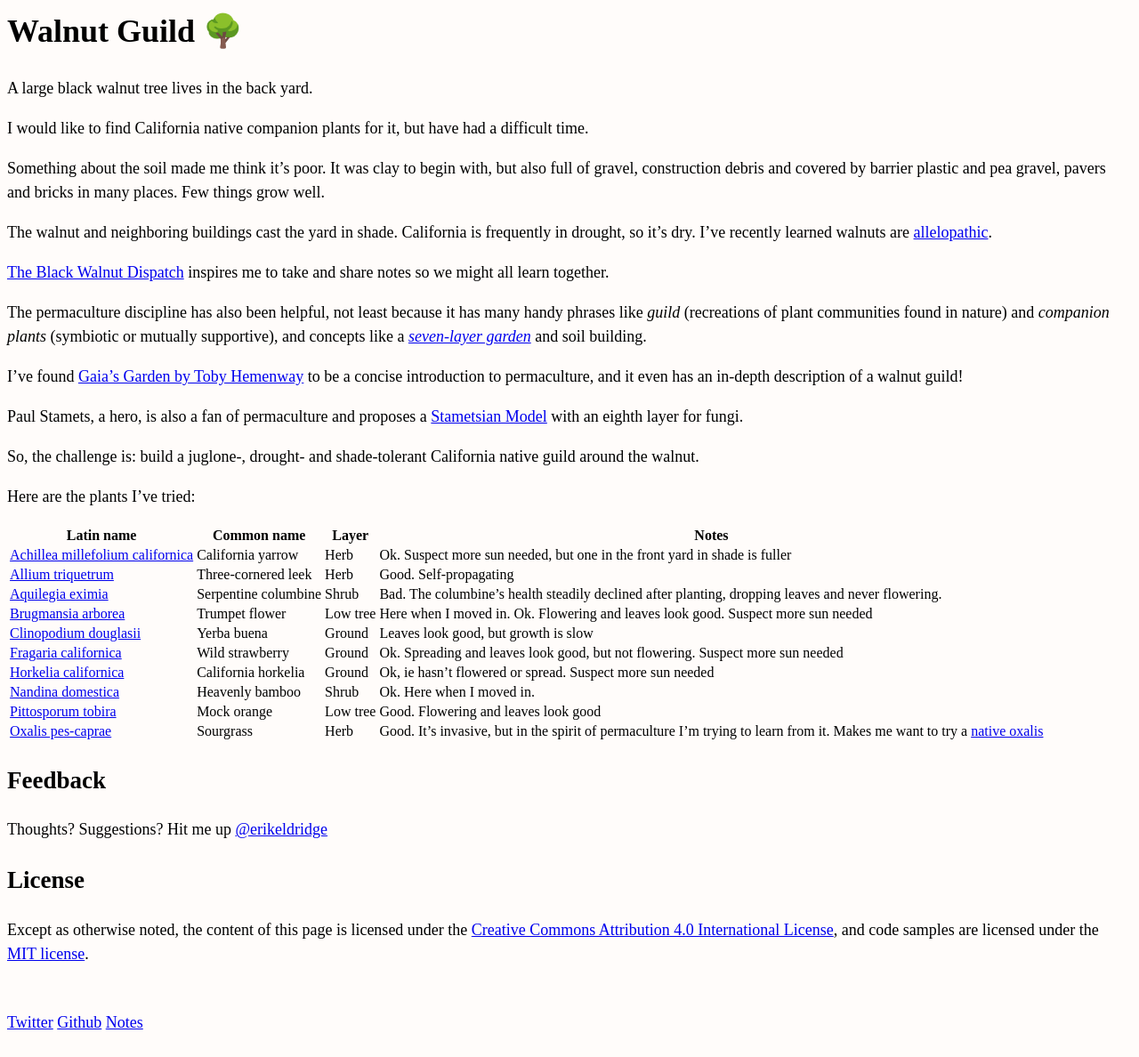
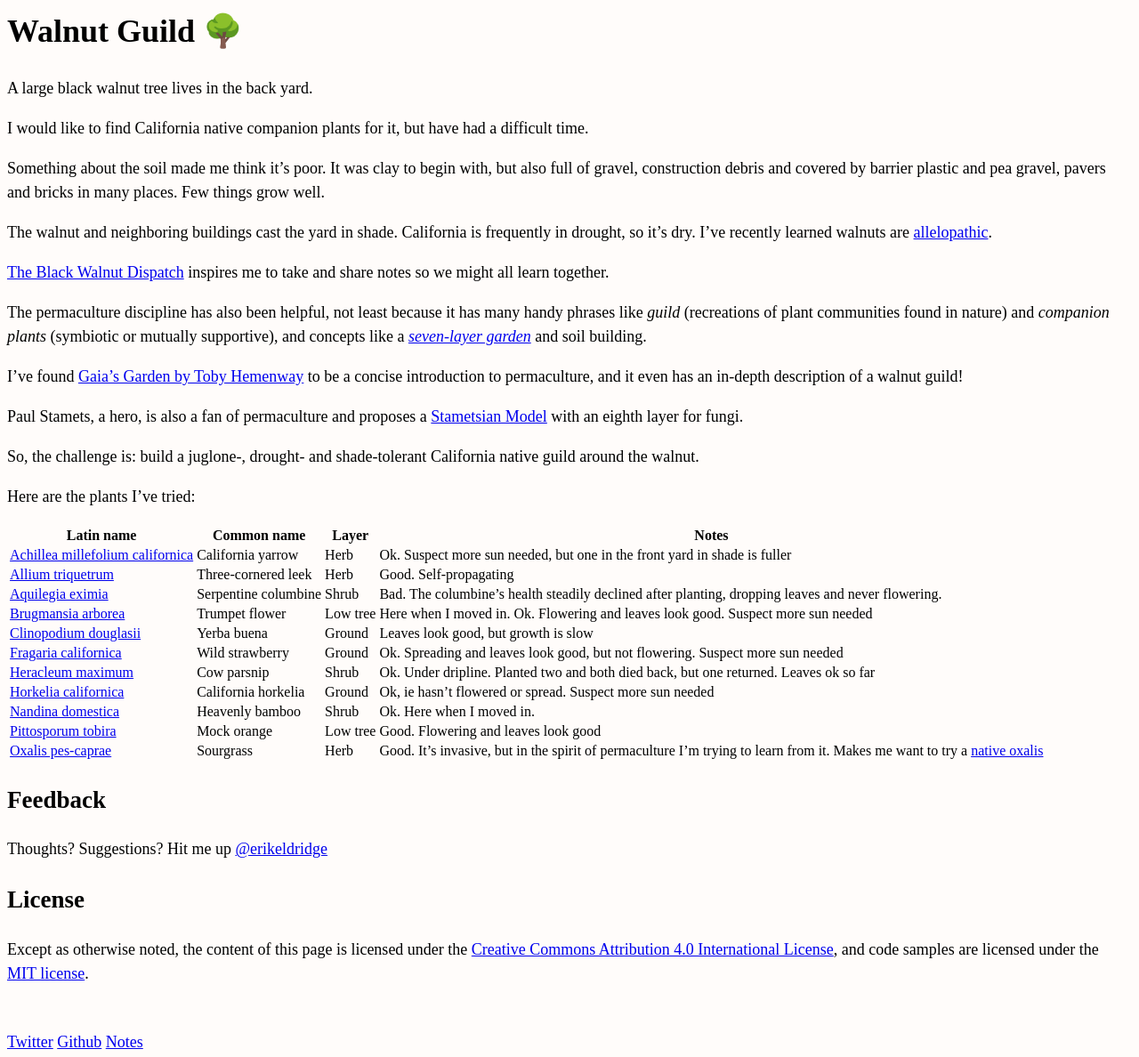
Before and after one commit to erikeldridge/erikeldridge.github.com, a Jekyll site: the page built from _posts/2018-01-20-walnut-guild.md, in a window 1280 px wide. Shown: the whole page at 89% size. Built offline with Jekyll 4.4.1, drawn with Linux system fonts in a browser that asks for light colours; nearby versions of some CDN libraries; before the commit the page ends 1166 px from its top, so only the background shows below that; some of the changed lines change nothing that is shown.

Commit message:
Update from Forestry.io - 2018-01-20-walnut-guild.md

```diff
--- a/_posts/2018-01-20-walnut-guild.md
+++ b/_posts/2018-01-20-walnut-guild.md
@@ -1,7 +1,7 @@
 ---
 title: "Walnut Guild \U0001F333"
 layout: post
-date: 2018-01-20 20:59:02 -0800
+date: 2018-01-20 21:10:28 -0800
 tags:
 - permaculture
 - walnut
@@ -35,6 +35,7 @@ Here are the plants I've tried:
 | [Brugmansia arborea](https://www.inaturalist.org/taxa/126914-Brugmansia-arborea) | Trumpet flower | Low tree | Here when I moved in. Ok. Flowering and leaves look good. Suspect more sun needed |
 | [Clinopodium douglasii](https://www.inaturalist.org/taxa/53203-Clinopodium-douglasii) | Yerba buena | Ground | Leaves look good, but growth is slow |
 | [Fragaria californica](https://www.inaturalist.org/taxa/61095-Fragaria-vesca-californica) | Wild strawberry | Ground | Ok. Spreading and leaves look good, but not flowering. Suspect more sun needed |
+| [Heracleum maximum](https://www.inaturalist.org/taxa/53094-Heracleum-maximum) | Cow parsnip | Shrub | Ok. Under dripline. Planted two and both died back, but one returned. Leaves ok so far |
 | [Horkelia californica](https://www.inaturalist.org/taxa/61737-Horkelia-californica) | California horkelia | Ground | Ok, ie hasn't flowered or spread. Suspect more sun needed |
 | [Nandina domestica](https://www.inaturalist.org/taxa/127010-Nandina-domestica) | Heavenly bamboo | Shrub | Ok. Here when I moved in. |
 | [Pittosporum tobira](https://www.inaturalist.org/taxa/78592-Pittosporum-tobira)| Mock orange | Low tree | Good. Flowering and leaves look good |
```
